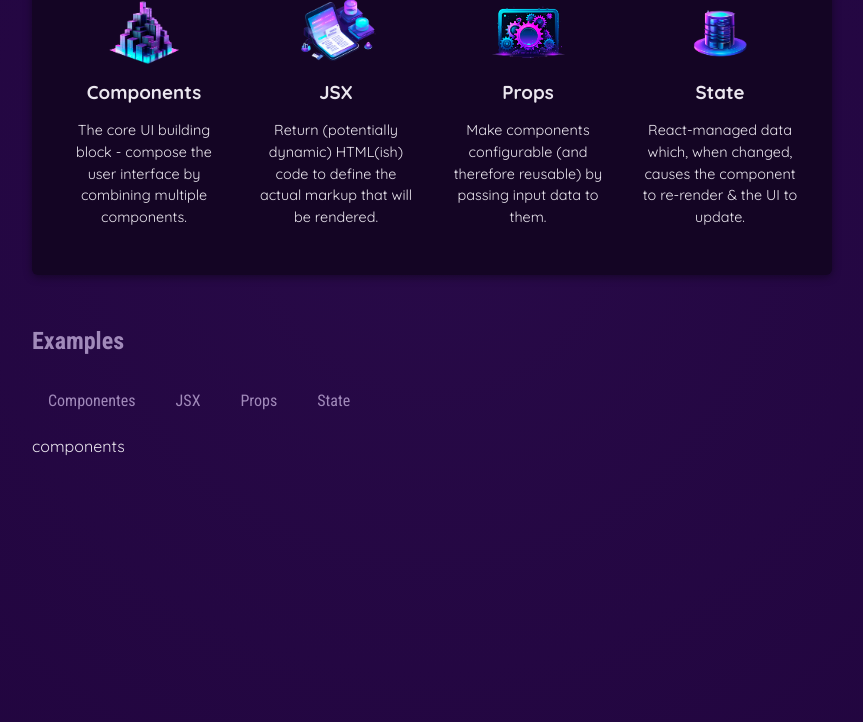
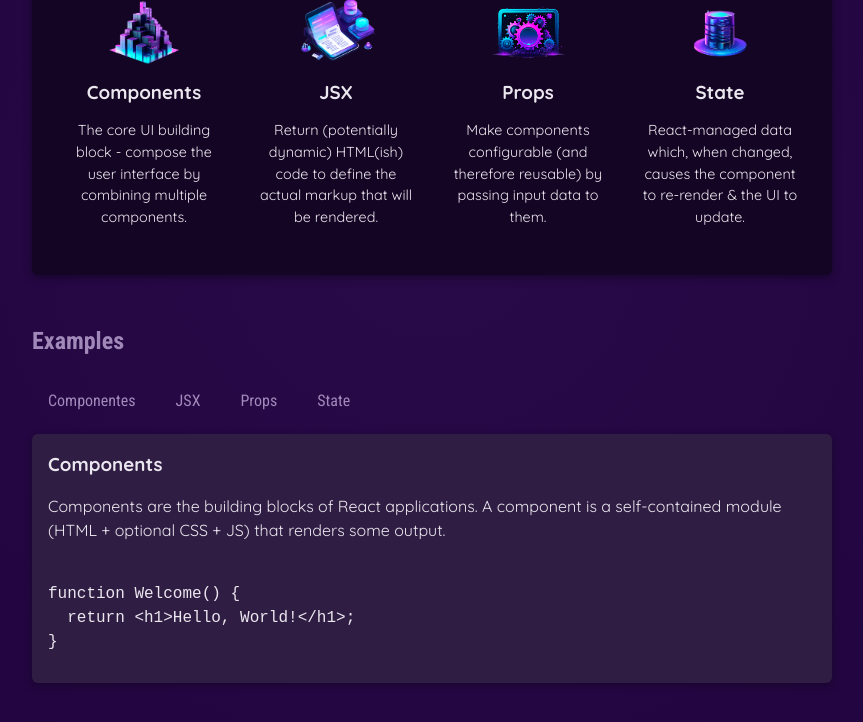
Before and after one commit to MarceloLeonCaceres/React_3_Esentials, a React (Vite) app: page / in a window 1280 px wide. Both pictures are taken after a click on the button "Componentes". Shown: the part 424-1146 px from the top of the page, without its empty margins (208-1071 px from the left). Built offline with nearby package versions, Linux system fonts and the light colour scheme.

Commit message:
55 Rendering Content Conditionally

```diff
--- a/src/App.jsx
+++ b/src/App.jsx
@@ -4,10 +4,11 @@
 import Header from './components/Header/Header';
 import CoreConcept from './components/CoreConcept';
 import TabButton from './components/TabButton';
+import { EXAMPLES } from './data.js';
 
 function App() {
 
-  const [ selectedTopic, setSelectedTopic ] = useState('Please click a button');
+  const [ selectedTopic, setSelectedTopic ] = useState();
 
   function handleSelect(selectedButton){
     // selectedButton => 'Components', 'jsx', 'props', 'state'
@@ -16,6 +17,20 @@
   }
 
   console.log('App component executing');
+
+  let tabContent = <p>Please select a topic</p>;
+
+  if(selectedTopic){
+    tabContent = (
+      <div id='tab-content'>
+        <h3>{EXAMPLES[selectedTopic].title}</h3>
+        <p>{EXAMPLES[selectedTopic].description}</p>
+        <pre>
+          <code>{EXAMPLES[selectedTopic].code}</code>
+        </pre>
+      </div>
+    );
+  }
 
   return (
     <div>
@@ -41,8 +56,8 @@
             <TabButton onSelect={ () => handleSelect('props')}>Props</TabButton>
             <TabButton onSelect={ () => handleSelect('state')}>State</TabButton>
           </menu>
-          {selectedTopic}
-        </section>
+            {tabContent}
+          </section>
       </main>
     </div>
   );
--- a/src/data.js
+++ b/src/data.js
@@ -29,3 +29,54 @@
       'React-managed data which, when changed, causes the component to re-render & the UI to update.',
   },
 ];
+
+export const EXAMPLES = {
+  components: {
+    title: 'Components',
+    description:
+      'Components are the building blocks of React applications. A component is a self-contained module (HTML + optional CSS + JS) that renders some output.',
+    code: `
+function Welcome() {
+  return <h1>Hello, World!</h1>;
+}`,
+  },
+  jsx: {
+    title: 'JSX',
+    description:
+      'JSX is a syntax extension to JavaScript. It is similar to a template language, but it has full power of JavaScript (e.g., it may output dynamic content).',
+    code: `
+<div>
+  <h1>Welcome {userName}</h1>
+  <p>Time to learn React!</p>
+</div>`,
+  },
+  props: {
+    title: 'Props',
+    description:
+      'Components accept arbitrary inputs called props. They are like function arguments.',
+    code: `
+function Welcome(props) {
+  return <h1>Hello, {props.name}</h1>;
+}`,
+  },
+  state: {
+    title: 'State',
+    description:
+      'State allows React components to change their output over time in response to user actions, network responses, and anything else.',
+    code: `
+function Counter() {
+  const [isVisible, setIsVisible] = useState(false);
+
+  function handleClick() {
+    setIsVisible(true);
+  }
+
+  return (
+    <div>
+      <button onClick={handleClick}>Show Details</button>
+      {isVisible && <p>Amazing details!</p>}
+    </div>
+  );
+}`,
+  },
+};
```
